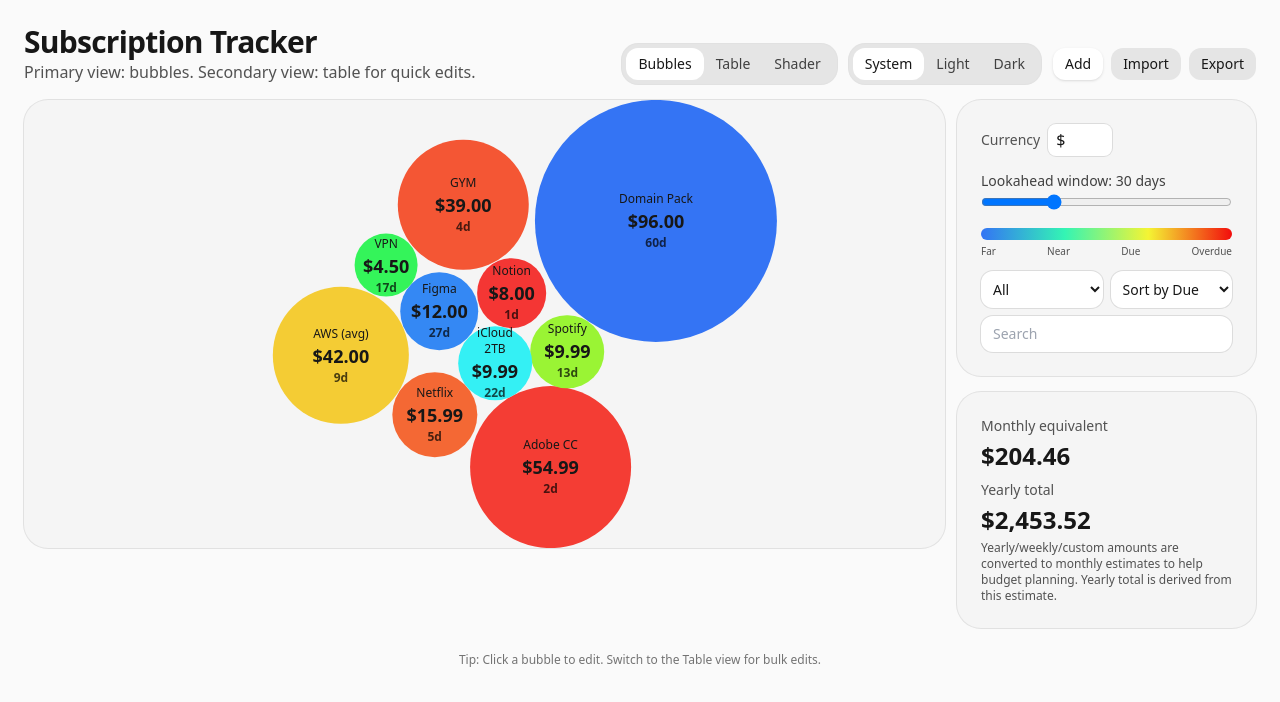
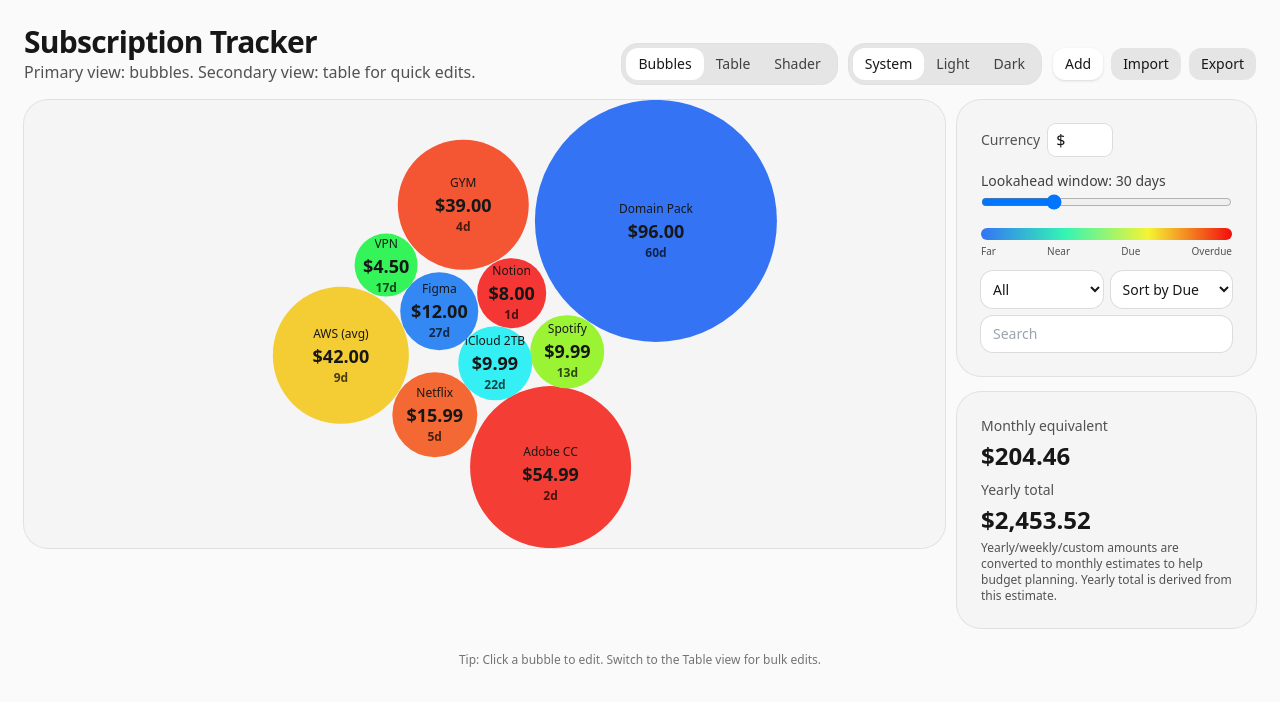
Before and after one commit to kngzero/ML-Bubble-Budget, a React (Vite) app: page / in a window 1280 px wide. Shown: the top 702 px of the page. Built offline with nearby package versions, Linux system fonts and the light colour scheme.

Commit message:
Adjust bubble label styling

```diff
--- a/src/App.jsx
+++ b/src/App.jsx
@@ -421,8 +421,11 @@
         selected ? onDeselect(e) : onSelect(e);
       }}
     >
-      <div className="absolute inset-0 rounded-full flex flex-col items-center justify-center text-center px-2 pointer-events-none">
-        <div className="text-[11px] md:text-xs font-medium leading-tight">{item.name}</div>
+      <div
+        className="absolute inset-0 rounded-full flex flex-col items-center justify-center text-center px-2 pointer-events-none"
+        style={{ transform: r > 80 ? 'translateY(4%)' : undefined }}
+      >
+        <div className="text-[11px] md:text-xs font-medium leading-tight whitespace-nowrap overflow-hidden text-ellipsis">{item.name}</div>
         <div className="text-base md:text-lg font-semibold">{formatCurrency(item.amount, currency)}</div>
         <div className={`text-[10px] md:text-xs ${overdue ? 'text-black/80' : 'text-black/70'} font-semibold`}>
           {item.daysLeft < 0 ? `${Math.abs(item.daysLeft)}d overdue` : `${item.daysLeft}d`}
```
